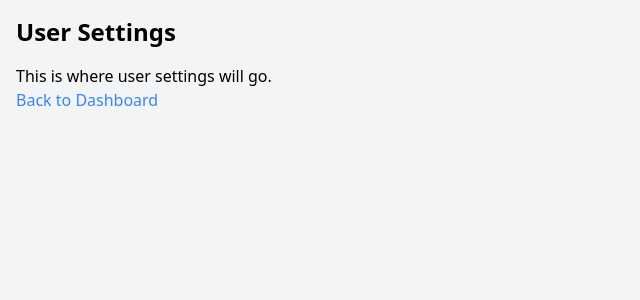
After one commit to mpaguilar/resume_editor, a FastAPI app: template resume_editor/templates/settings.html in a window 1280 px wide. The commit adds this page. Shown: the top 300 px of the page, without its empty margins (0-640 px from the left). Run offline with FastAPI, Linux system fonts and the light colour scheme; the template is opened without the code that fills it, so the values that code supplies are empty; some libraries are stand-ins or nearby versions.

Commit message:
Step 14.3: Create User Settings Page and Navigation --------------------------
**Implementation details:**

- Created a new HTML template, `resume_editor/templates/settings.html`, to serve as a placeholder for the user settings page.
- Added a new authenticated `GET /settings` route in `resume_editor/app/main.py` that renders the `settings.html` template for logged-in users and redirects unauthenticated users.
- Updated `resume_editor/templates/dashboard.html` to include navigation links for "Settings" and "Logout".
- Added tests in `tests/app/test_main.py` to verify both authenticated and unauthenticated access to the new `/settings` page.
- Updated an existing test to confirm that the new navigation links are present on the dashboard for authenticated users.

```diff
--- a/resume_editor/app/core/auth.py
+++ b/resume_editor/app/core/auth.py
@@ -94,10 +94,7 @@ def get_current_user_from_cookie(
 
     Raises:
         HTTPException: If the token is missing, invalid, or the user is not found.
-<<<<<<< HEAD
-=======
 
->>>>>>> phase14
     """
     settings = get_settings()
     credentials_exception = HTTPException(
@@ -141,10 +138,7 @@ def get_optional_current_user_from_cookie(
 
     Returns:
         User | None: The authenticated User object if the token is valid, otherwise None.
-<<<<<<< HEAD
-=======
 
->>>>>>> phase14
     """
     try:
         return get_current_user_from_cookie(request=request, db=db)
--- a/resume_editor/app/main.py
+++ b/resume_editor/app/main.py
@@ -229,6 +229,38 @@ def create_app() -> FastAPI:
             )
 
         return templates.TemplateResponse(request, "dashboard.html")
+
+    @app.get("/settings", response_class=HTMLResponse)
+    async def settings_page(
+        request: Request,
+        current_user: User | None = Depends(get_optional_current_user_from_cookie),
+    ):
+        """
+        Serve the user settings page.
+
+        Args:
+            request: The HTTP request object.
+            current_user: The authenticated user, if one exists.
+
+        Returns:
+            TemplateResponse: The rendered settings template if authenticated.
+            RedirectResponse: Redirect to login if not authenticated.
+
+        Notes:
+            1. Depend on `get_optional_current_user_from_cookie` to get the current user.
+            2. If no user is returned, redirect to the `/login` page.
+            3. On success, render the `settings.html` template.
+
+        """
+        _msg = "Settings page requested"
+        log.debug(_msg)
+        if not current_user:
+            return RedirectResponse(
+                url="/login",
+                status_code=status.HTTP_307_TEMPORARY_REDIRECT,
+            )
+
+        return templates.TemplateResponse(request, "settings.html")
 
     @app.get("/dashboard/create-resume-form")
     async def create_resume_form():
--- /dev/null
+++ b/resume_editor/templates/settings.html
@@ -0,0 +1,17 @@
+<!DOCTYPE html>
+<html lang="en">
+<head>
+    <meta charset="UTF-8">
+    <meta name="viewport" content="width=device-width, initial-scale=1.0">
+    <title>User Settings</title>
+    <script src="https://unpkg.com/htmx.org@1.9.10"></script>
+    <script src="https://cdn.tailwindcss.com"></script>
+</head>
+<body class="bg-gray-100">
+    <div class="container mx-auto p-4">
+        <h1 class="text-2xl font-bold mb-4">User Settings</h1>
+        <p>This is where user settings will go.</p>
+        <a href="/dashboard" class="text-blue-500 hover:underline">Back to Dashboard</a>
+    </div>
+</body>
+</html>
```
Also changed, not shown: resume_editor/templates/dashboard.html (+6 -10 lines), tests/app/test_main.py (+31 -11 lines).
